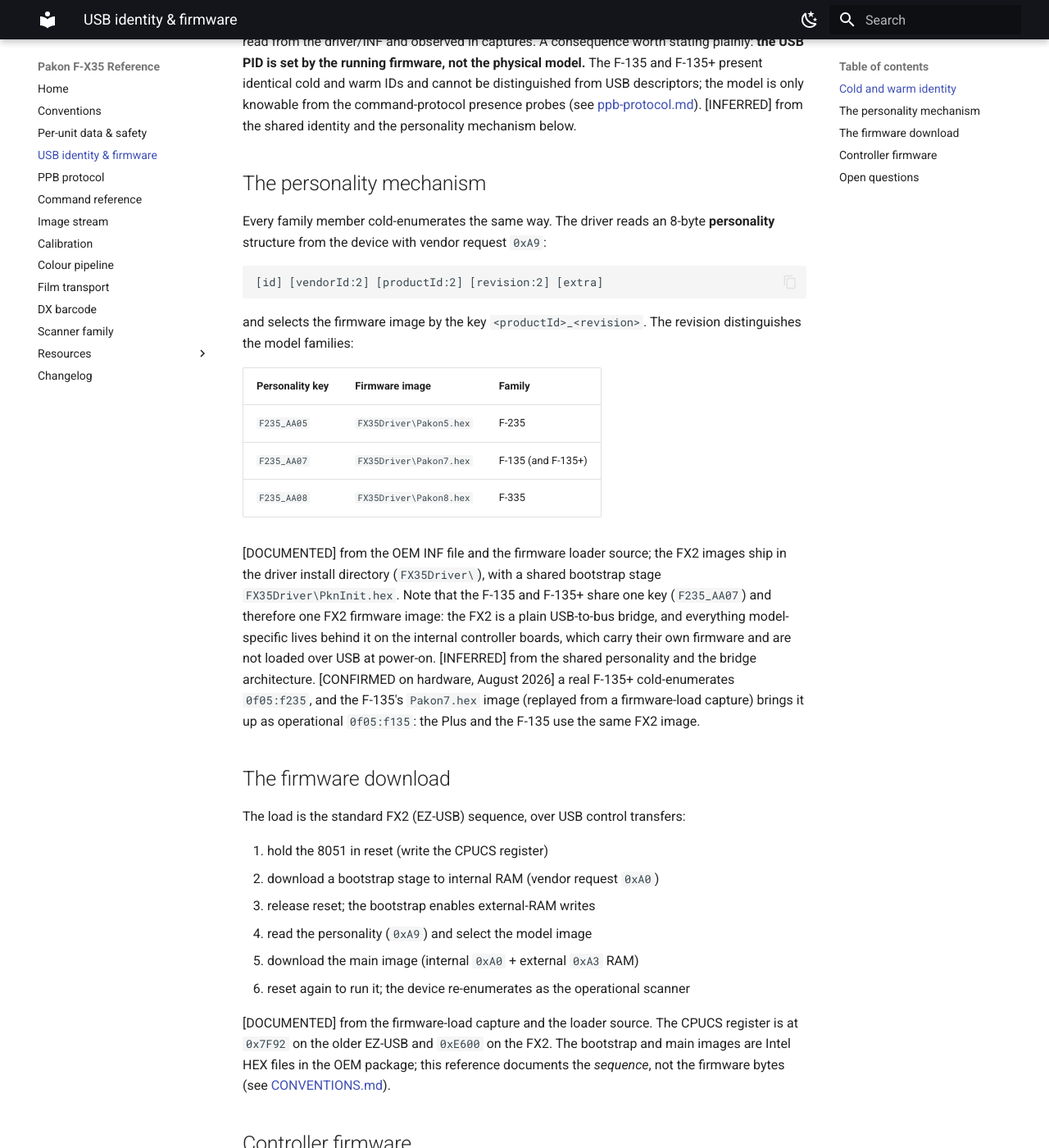
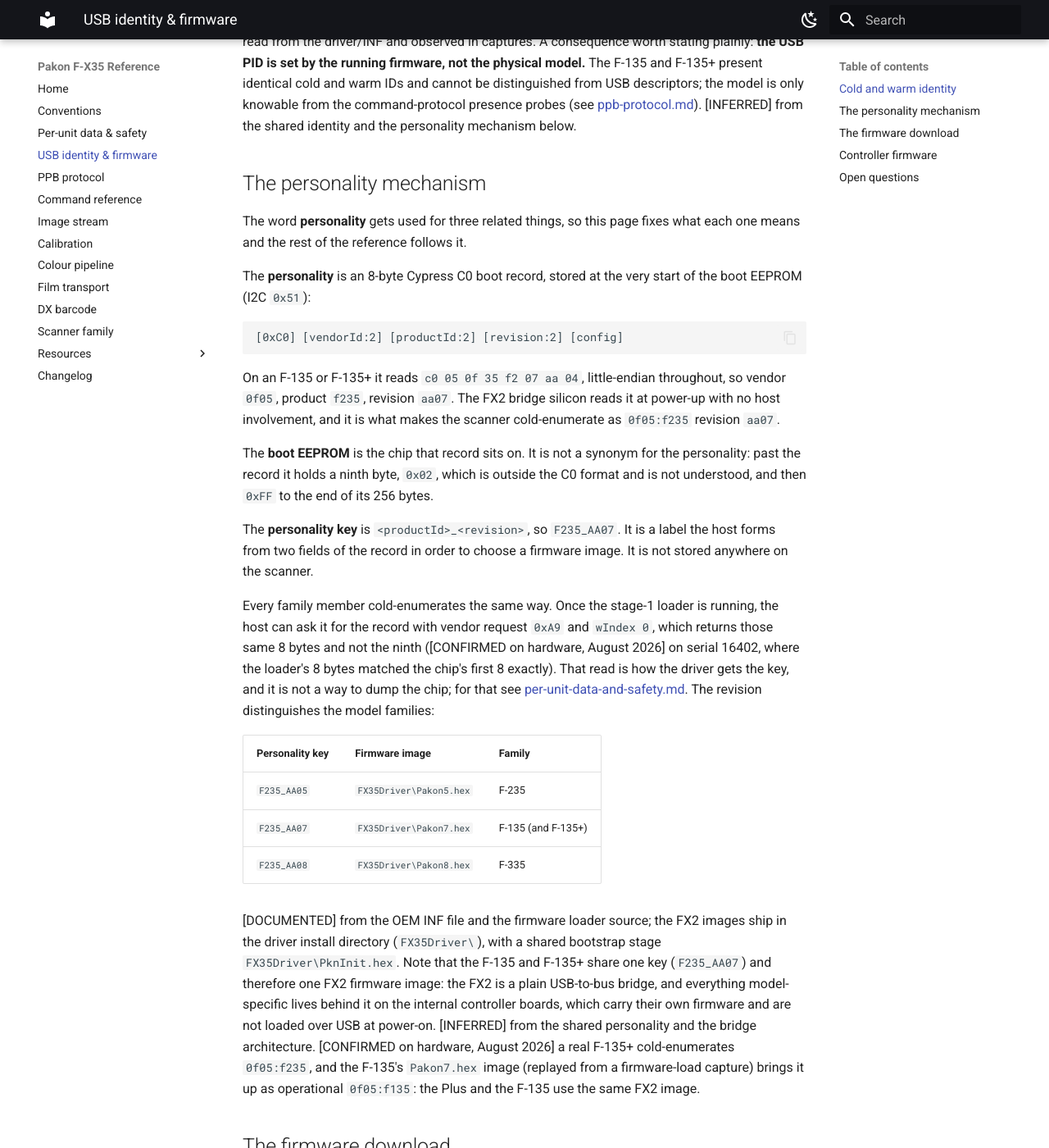
Before and after one commit to alibosworth/pakon-reference, an MkDocs documentation site: the page built from docs/usb-identity-and-firmware.md, in a window 1280 px wide and 1400 px high, scrolled down 713 px. Shown: the whole window at 82% size. Built offline with MkDocs 1.6.1 and Material for MkDocs 9.7.7, drawn with Linux system fonts in a browser that asks for light colours; some of the changed text lies outside the part shown.

Commit message:
Define "personality", which the reference had been using for three things
The term appeared as an 8-byte structure read over USB in
usb-identity-and-firmware.md, as 9 bytes on the boot chip in
per-unit-data-and-safety.md, and as the key F235_AA07 in
scanner-family.md, with nothing reconciling them. Reading the chip
directly is what made the relationship checkable, so the definitions can
now be pinned down.

The personality is the 8-byte Cypress C0 boot record at the start of chip
0x51: signature, VID, PID, revision, configuration byte. The boot EEPROM
is the chip it sits on, which is not a synonym: it also holds one byte
outside the record, unexplained, and then 0xFF to the end of its 256. The
personality key is a label the host forms from two of the record's fields
to pick a firmware image, and is stored nowhere on the scanner.

The personality mechanism section carries the definitions and the other
pages follow it. The boot-personality row in per-unit-data-and-safety.md,
which described a 9-byte personality, is corrected.

This also sharpens the open question rather than answering it. The
record's configuration byte has a defined position in the C0 format even
though what its value selects here is not decoded; only the byte after the
record is outside the format entirely. The page had listed both as equally
mysterious.

````diff
--- a/docs/usb-identity-and-firmware.md
+++ b/docs/usb-identity-and-firmware.md
@@ -31,15 +31,38 @@ the personality mechanism below.
 
 ## The personality mechanism
 
-Every family member cold-enumerates the same way. The driver reads an 8-byte
-**personality** structure from the device with vendor request `0xA9`:
+The word **personality** gets used for three related things, so this page
+fixes what each one means and the rest of the reference follows it.
+
+The **personality** is an 8-byte Cypress C0 boot record, stored at the very
+start of the boot EEPROM (I2C `0x51`):
 
 ```
-[id] [vendorId:2] [productId:2] [revision:2] [extra]
+[0xC0] [vendorId:2] [productId:2] [revision:2] [config]
 ```
 
-and selects the firmware image by the key `<productId>_<revision>`. The
-revision distinguishes the model families:
+On an F-135 or F-135+ it reads `c0 05 0f 35 f2 07 aa 04`, little-endian
+throughout, so vendor `0f05`, product `f235`, revision `aa07`. The FX2 bridge
+silicon reads it at power-up with no host involvement, and it is what makes
+the scanner cold-enumerate as `0f05:f235` revision `aa07`.
+
+The **boot EEPROM** is the chip that record sits on. It is not a synonym for
+the personality: past the record it holds a ninth byte, `0x02`, which is
+outside the C0 format and is not understood, and then `0xFF` to the end of its
+256 bytes.
+
+The **personality key** is `<productId>_<revision>`, so `F235_AA07`. It is a
+label the host forms from two fields of the record in order to choose a
+firmware image. It is not stored anywhere on the scanner.
+
+Every family member cold-enumerates the same way. Once the stage-1 loader is
+running, the host can ask it for the record with vendor request `0xA9` and
+`wIndex 0`, which returns those same 8 bytes and not the ninth
+([CONFIRMED on hardware, August 2026] on serial 16402, where the loader's 8
+bytes matched the chip's first 8 exactly). That read is how the driver gets
+the key, and it is not a way to dump the chip; for that see
+[per-unit-data-and-safety.md](per-unit-data-and-safety.md#backing-up-the-boot-personality-and-the-light-calibration).
+The revision distinguishes the model families:
 
 | Personality key | Firmware image | Family |
 |---|---|---|
@@ -98,13 +121,12 @@ F-135's PIC16. [CONFIRMED] by disassembly, May 2026. See
 
 ## Open questions
 
-- The personality structure's final byte and the extra trailing byte are not
-  understood. Where the boundary between them falls is now known: the stage-1
-  loader's `0xA9` read returns 8 bytes, and those are the chip's first 8, so
-  the ninth byte (`0x02`) is stored on the chip but is not part of what the
-  loader reports.
-- The boot EEPROM (I2C `0x51`) holds nothing else. Past the 9-byte personality
-  it reads `0xFF` to the end of its 256 bytes. [CONFIRMED on hardware, August
+- What the record's configuration byte (`0x04`) selects is not decoded here,
+  and the byte after the record (`0x02`) is not understood at all. Only the
+  second of those is outside the C0 format; the first has a defined position
+  in it, whatever its value means on this hardware.
+- The boot EEPROM (I2C `0x51`) holds nothing else. Past the record and that
+  one byte it reads `0xFF` to the end of its 256 bytes. [CONFIRMED on hardware, August
   2026] by reading the chip itself on serial 16402, with the `wValue 0x00A3`
   select described in
   [per-unit-data-and-safety.md](per-unit-data-and-safety.md#backing-up-the-boot-personality-and-the-light-calibration).
````
Also changed, not shown: docs/CHANGELOG.md (+16 -3 lines), docs/per-unit-data-and-safety.md (+6 -4 lines), docs/resources/eeprom/F135plus-16402/index.md (+4 -2 lines).
